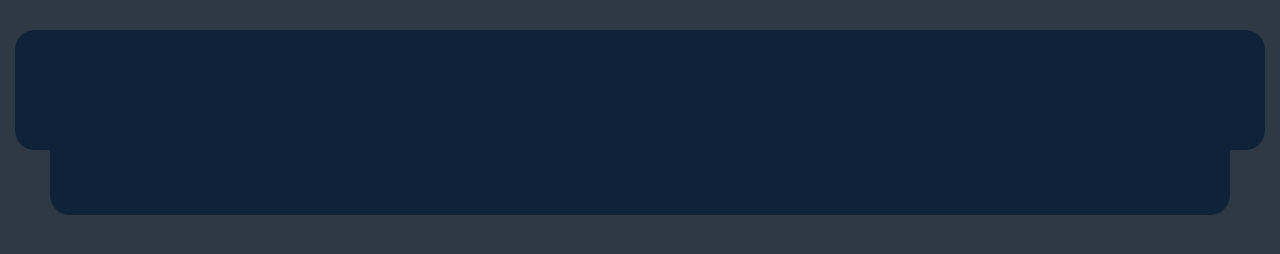
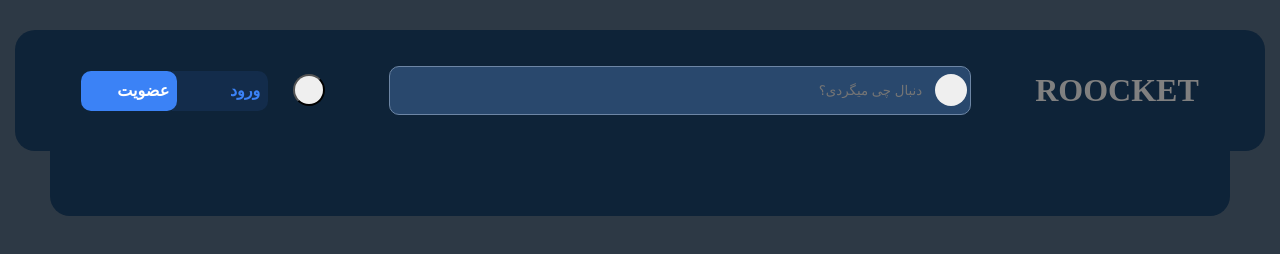
Before and after one commit to arman0hosseini/Fani-Roocket, a plain HTML site: page index.html in a window 1280 px wide. Drawn offline with Linux system fonts and the light colour scheme.

Commit message:
Upper-nav completed(somehow :D)

```diff
--- a/Styles/style.css
+++ b/Styles/style.css
@@ -15,10 +15,56 @@ nav {
 
 .upper-nav {
   border-radius: 20px;
-  padding: 20px;
+  padding: 36px 44px;
   width: 1250px;
-  height: 120px;
   background-color: rgb(14 35 56);
+  display: flex;
+  justify-content: center;
+  align-items: center;
+  /* gap: 2rem; */
+}
+
+.home-logo {
+}
+
+.home-logo a {
+  display: block;
+  text-decoration: none;
+  color: gray;
+  font-size: 2rem;
+  font-weight: bold;
+}
+
+.search-bar {
+  margin: 0 4rem;
+  position: relative;
+}
+.search-bar input {
+  box-sizing: content-box;
+  display: inline-block;
+  border-radius: 10px;
+  border: 0.5px solid rgb(109, 134, 165);
+  background-color: rgb(41 72 109);
+  width: 520px;
+  height: 15px;
+  padding: 16px 48px 16px 12px;
+}
+
+.search-bar button {
+  width: 2rem;
+  height: 2rem;
+  border-radius: 50%;
+  border: 0;
+  top: 0.5rem;
+  right: 0.25rem;
+  position: absolute;
+}
+
+.dark-mode button {
+  width: 2rem;
+  height: 2rem;
+  border-radius: 50%;
+  margin-left: 20px;
 }
 
 .button-nav {
@@ -27,3 +73,30 @@ nav {
   border-radius: 0 0 20px 20px;
   background-color: rgb(14 35 56);
 }
+
+.login a {
+  line-height: 23px;
+  text-decoration: none;
+  padding: 0.5rem;
+  display: inline-block;
+  width: 6rem;
+  height: 40px;
+  font-weight: bold;
+}
+
+.login a:first-child {
+  color: rgb(59 130 246);
+  background-color: rgb(19 44 75);
+  border-radius: 0 10px 10px 0;
+  position: relative;
+  right: 5px;
+  z-index: 5;
+}
+
+.login a:last-child {
+  position: relative;
+  z-index: 10;
+  border-radius: 10px;
+  color: white;
+  background-color: rgb(59 130 246);
+}
--- a/index.html
+++ b/index.html
@@ -10,8 +10,22 @@
     <header>
       <div class="container">
         <nav>
-          <div class="upper-nav"></div>
-          <div class="button-nav"></div>
+          <div class="upper-nav">
+            <div class="home-logo flex-item">
+              <a href="#">ROOCKET</a>
+            </div>
+            <div class="search-bar flex-item">
+              <button class="search-icon"></button>
+              <input type="text" placeholder="دنبال چی میگردی؟" />
+            </div>
+            <div class="dark-mode flex-item">
+              <button></button>
+            </div>
+            <div class="login flex-item">
+              <a href="#">ورود</a><a href="#">عضویت</a>
+            </div>
+          </div>
+          <div class="button-nav flex-item"></div>
         </nav>
       </div>
     </header>
```
